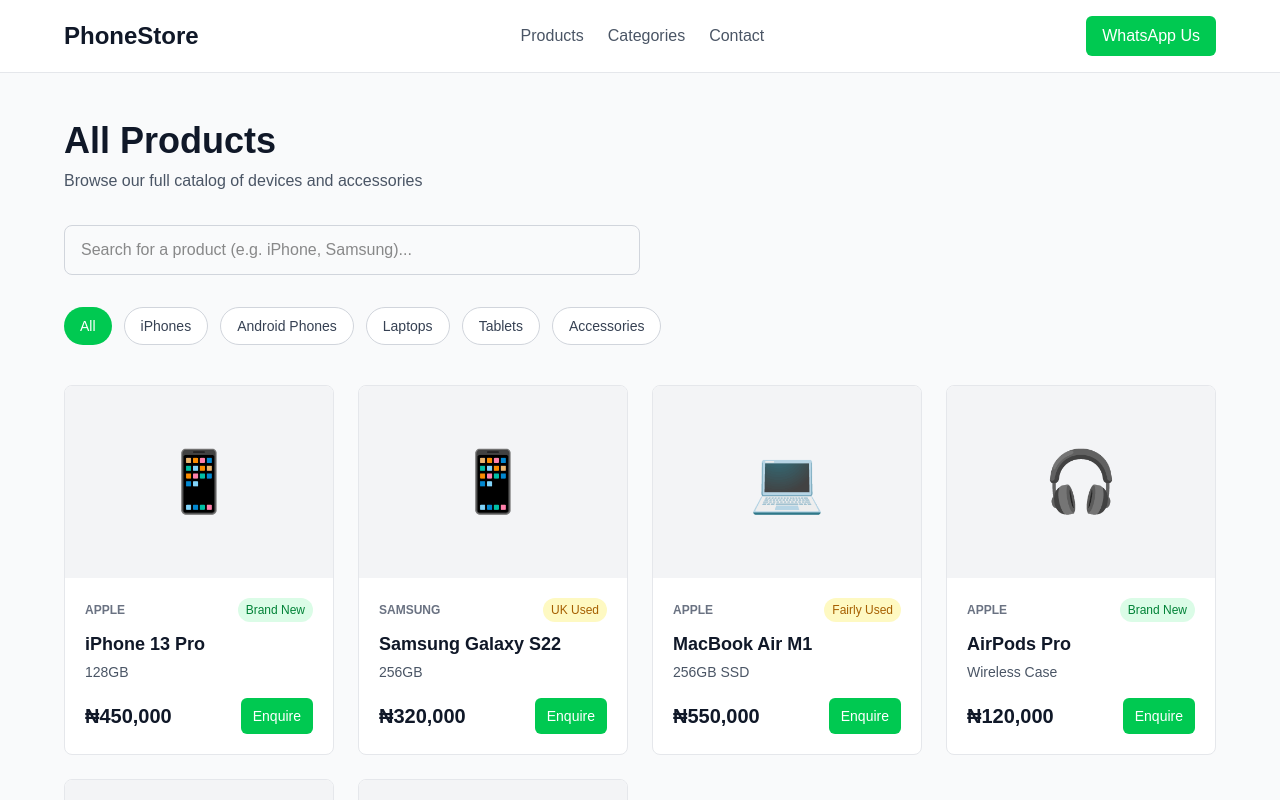
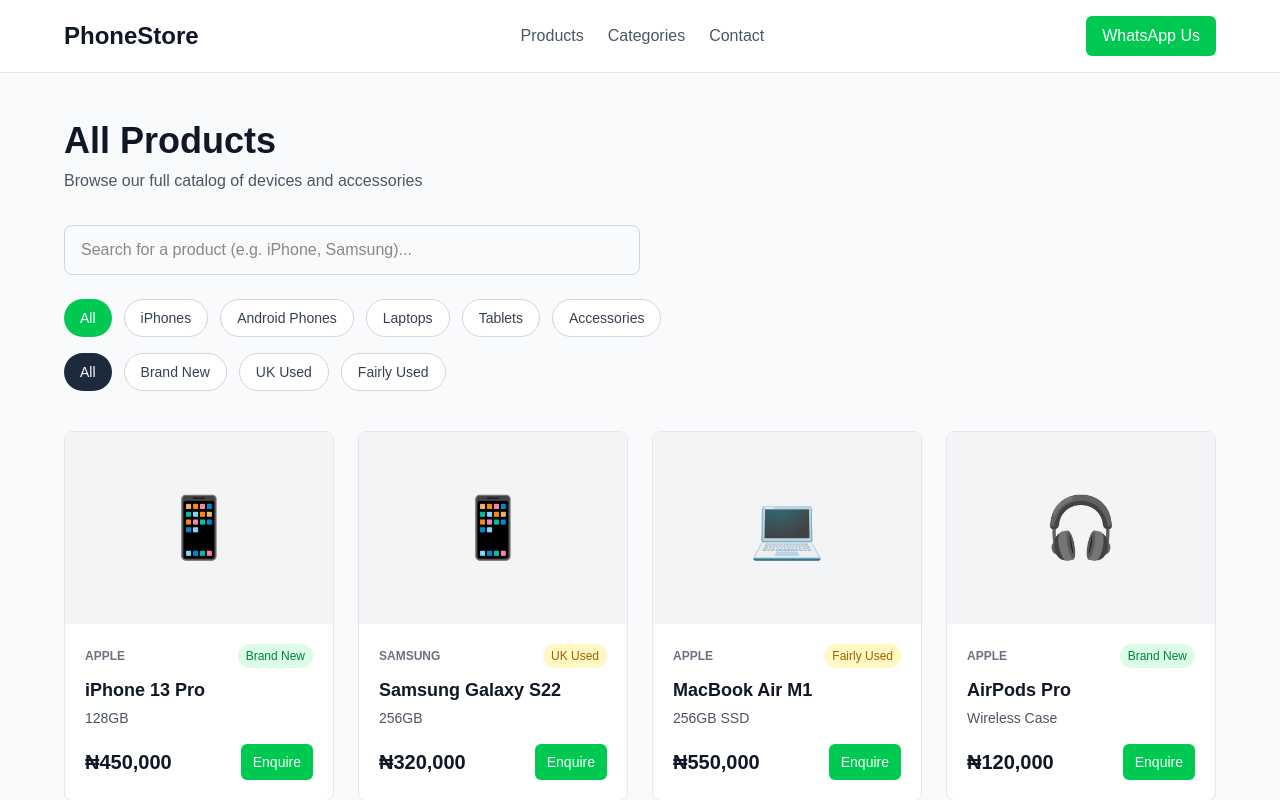
Before and after one commit to juliesbabe/phone-store, a Next.js app: page /products in a window 1280 px wide. Shown: the top 800 px of the page. Built offline with nearby package versions, Linux system fonts and the light colour scheme.

Commit message:
Added condition filter to /products (3-rule combined filter)

```diff
--- a/app/products/page.tsx
+++ b/app/products/page.tsx
@@ -7,24 +7,26 @@ import ProductCard from "@/components/ProductCard";
 import { products } from "@/lib/products";
 
 const categories = ["All", "iPhones", "Android Phones", "Laptops", "Tablets", "Accessories"];
+const conditions = ["All", "Brand New", "UK Used", "Fairly Used"];
 
 export default function ProductsPage() {
-  // State for the category buttons
   const [activeCategory, setActiveCategory] = useState("All");
-  // State for the search bar (starts empty)
+  const [activeCondition, setActiveCondition] = useState("All");
   const [searchTerm, setSearchTerm] = useState("");
 
   // The Filter Logic:
   const filteredProducts = products.filter((product) => {
-    // Rule 1: Does it match the category?
+    // Rule 1: Category
     const matchesCategory = activeCategory === "All" || product.category === activeCategory;
 
-    // Rule 2: Does it match the search text?
-    // We use .toLowerCase() on both so "samsung" matches "Samsung"
+    // Rule 2: Condition (NEW)
+    const matchesCondition = activeCondition === "All" || product.condition === activeCondition;
+
+    // Rule 3: Search text
     const matchesSearch = product.name.toLowerCase().includes(searchTerm.toLowerCase());
 
-    // The product must pass BOTH rules to be shown
-    return matchesCategory && matchesSearch;
+    // The product must pass ALL THREE rules to be shown
+    return matchesCategory && matchesCondition && matchesSearch;
   });
 
   return (
@@ -40,7 +42,7 @@ export default function ProductsPage() {
           </p>
 
           {/* Search Bar */}
-          <div className="mb-8">
+          <div className="mb-6">
             <input
               type="text"
               placeholder="Search for a product (e.g. iPhone, Samsung)..."
@@ -51,7 +53,7 @@ export default function ProductsPage() {
           </div>
 
           {/* Category Filter Buttons */}
-          <div className="flex flex-wrap gap-3 mb-10">
+          <div className="flex flex-wrap gap-3 mb-4">
             {categories.map((category) => (
               <button
                 key={category}
@@ -63,6 +65,23 @@ export default function ProductsPage() {
                 }`}
               >
                 {category}
+              </button>
+            ))}
+          </div>
+
+          {/* Condition Filter Buttons (NEW) */}
+          <div className="flex flex-wrap gap-3 mb-10">
+            {conditions.map((condition) => (
+              <button
+                key={condition}
+                onClick={() => setActiveCondition(condition)}
+                className={`px-4 py-2 rounded-full text-sm font-medium transition-colors ${
+                  activeCondition === condition
+                    ? "bg-slate-800 text-white" // Different color for condition buttons
+                    : "bg-white text-gray-700 border border-gray-300 hover:bg-gray-100"
+                }`}
+              >
+                {condition}
               </button>
             ))}
           </div>
@@ -86,7 +105,7 @@ export default function ProductsPage() {
           {/* Empty State */}
           {filteredProducts.length === 0 && (
             <p className="text-center text-gray-500 py-10">
-              No products found. Try a different search or category.
+              No products found. Try a different search or filter.
             </p>
           )}
         </div>
```
